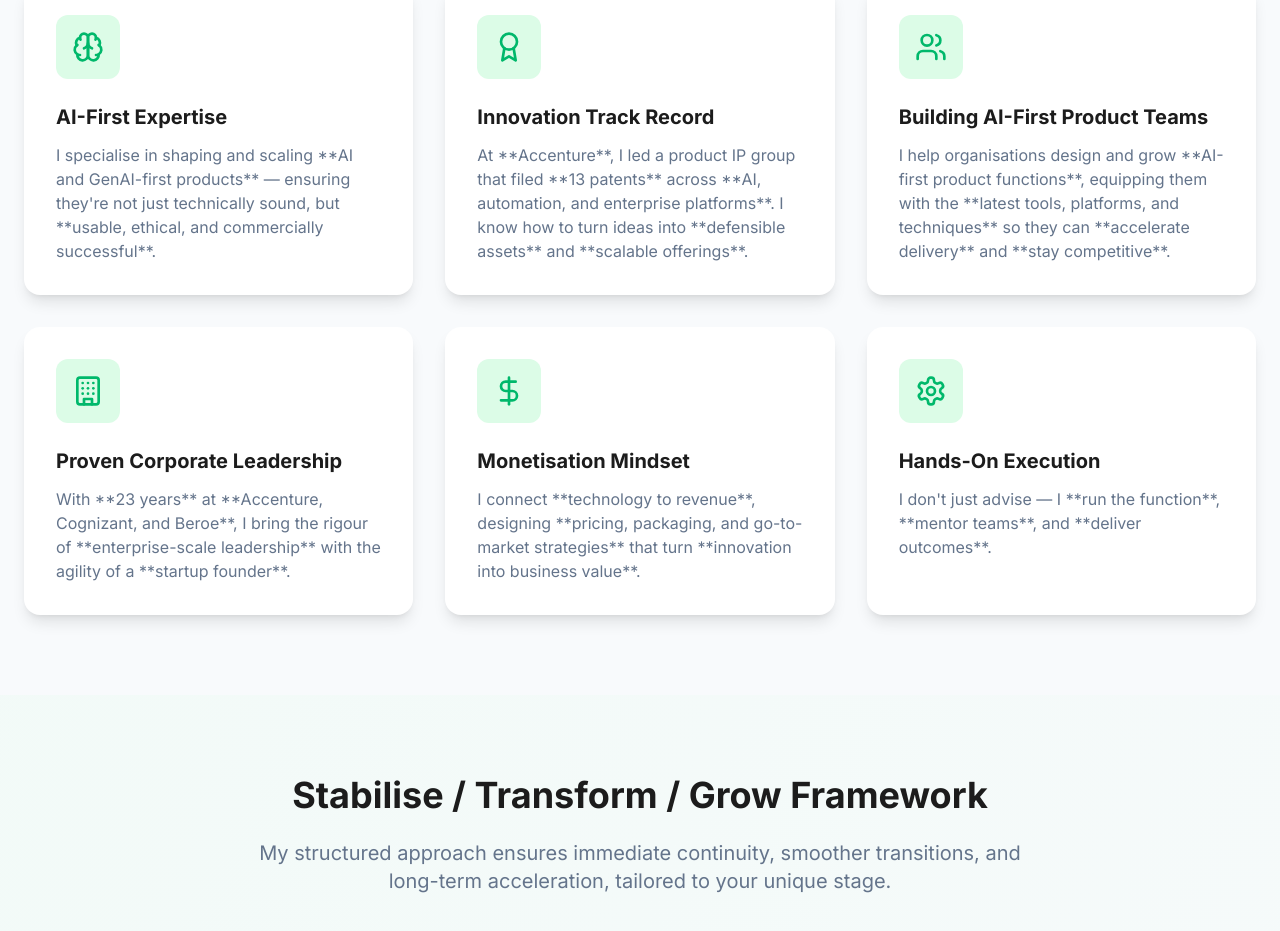
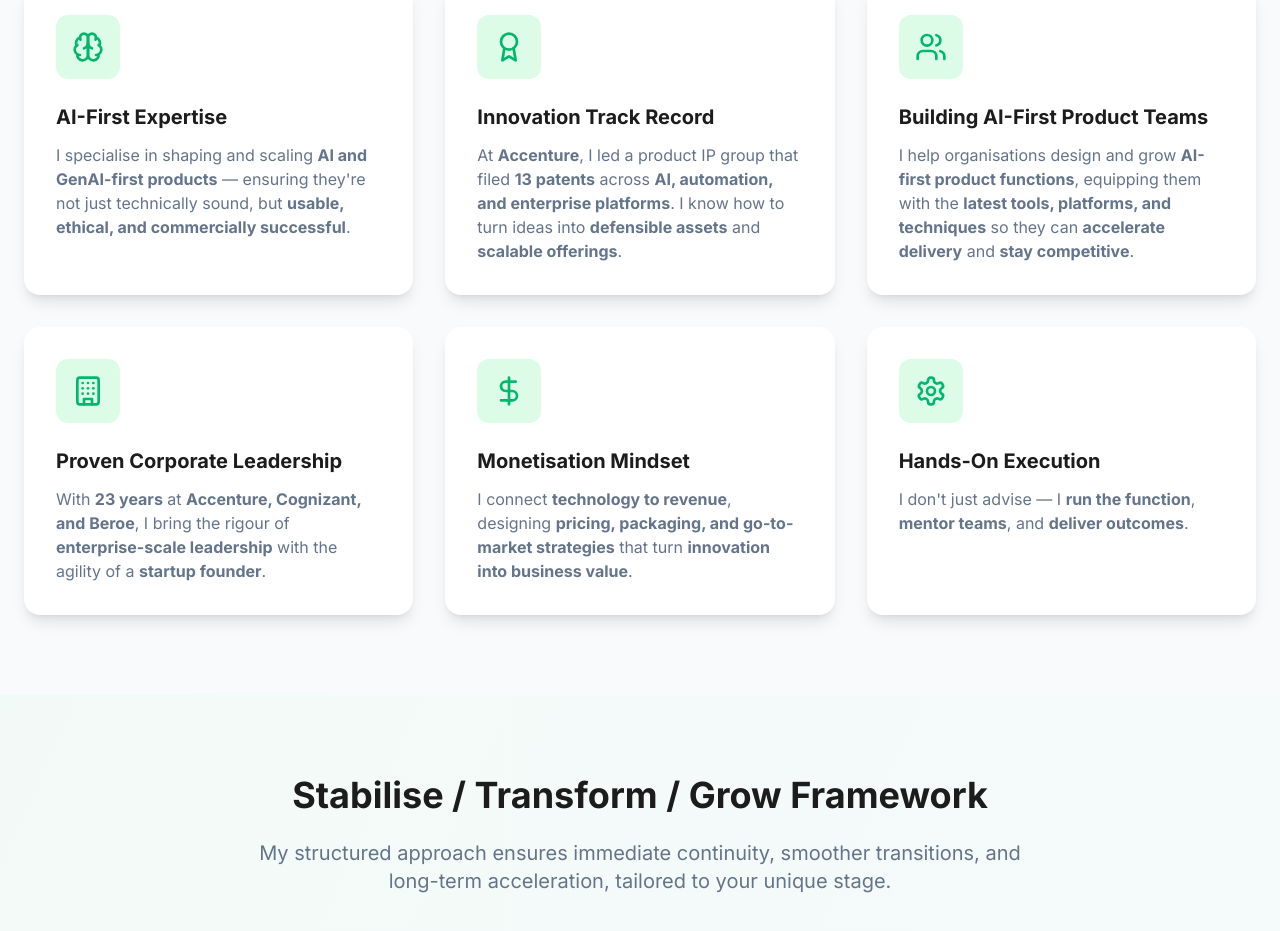
Before and after one commit to Vidbudh/VidbudhFinalWebsite, a React (Vite) app: page /embedded-cpo in a window 1280 px wide. Shown: the part 1093-2024 px from the top of the page. Built offline with nearby package versions, Linux system fonts and the light colour scheme; no server answers.

Commit message:
Add Bold and Color Highlighting to Why Me Section

```diff
--- a/src/pages/EmbeddedCPOPage.tsx
+++ b/src/pages/EmbeddedCPOPage.tsx
@@ -52,32 +52,32 @@ const EmbeddedCPOPage = () => {
     {
       icon: Brain,
       title: "AI-First Expertise",
-      description: "I specialise in shaping and scaling **AI and GenAI-first products** — ensuring they're not just technically sound, but **usable, ethical, and commercially successful**."
+      description: "I specialise in shaping and scaling <strong className='text-tech-green'>AI and GenAI-first products</strong> — ensuring they're not just technically sound, but <strong className='text-tech-green'>usable, ethical, and commercially successful</strong>."
     },
     {
       icon: Award,
       title: "Innovation Track Record",
-      description: "At **Accenture**, I led a product IP group that filed **13 patents** across **AI, automation, and enterprise platforms**. I know how to turn ideas into **defensible assets** and **scalable offerings**."
+      description: "At <strong className='text-tech-green'>Accenture</strong>, I led a product IP group that filed <strong className='text-gold-highlight'>13 patents</strong> across <strong className='text-tech-green'>AI, automation, and enterprise platforms</strong>. I know how to turn ideas into <strong className='text-tech-green'>defensible assets</strong> and <strong className='text-tech-green'>scalable offerings</strong>."
     },
     {
       icon: Users,
       title: "Building AI-First Product Teams",
-      description: "I help organisations design and grow **AI-first product functions**, equipping them with the **latest tools, platforms, and techniques** so they can **accelerate delivery** and **stay competitive**."
+      description: "I help organisations design and grow <strong className='text-tech-green'>AI-first product functions</strong>, equipping them with the <strong className='text-tech-green'>latest tools, platforms, and techniques</strong> so they can <strong className='text-tech-green'>accelerate delivery</strong> and <strong className='text-tech-green'>stay competitive</strong>."
     },
     {
       icon: Building,
       title: "Proven Corporate Leadership",
-      description: "With **23 years** at **Accenture, Cognizant, and Beroe**, I bring the rigour of **enterprise-scale leadership** with the agility of a **startup founder**."
+      description: "With <strong className='text-gold-highlight'>23 years</strong> at <strong className='text-tech-green'>Accenture, Cognizant, and Beroe</strong>, I bring the rigour of <strong className='text-tech-green'>enterprise-scale leadership</strong> with the agility of a <strong className='text-tech-green'>startup founder</strong>."
     },
     {
       icon: DollarSign,
       title: "Monetisation Mindset",
-      description: "I connect **technology to revenue**, designing **pricing, packaging, and go-to-market strategies** that turn **innovation into business value**."
+      description: "I connect <strong className='text-tech-green'>technology to revenue</strong>, designing <strong className='text-tech-green'>pricing, packaging, and go-to-market strategies</strong> that turn <strong className='text-tech-green'>innovation into business value</strong>."
     },
     {
       icon: Settings,
       title: "Hands-On Execution",
-      description: "I don't just advise — I **run the function**, **mentor teams**, and **deliver outcomes**."
+      description: "I don't just advise — I <strong className='text-tech-green'>run the function</strong>, <strong className='text-tech-green'>mentor teams</strong>, and <strong className='text-tech-green'>deliver outcomes</strong>."
     }
   ];
 
@@ -279,7 +279,7 @@ const EmbeddedCPOPage = () => {
                   {point.title}
                 </h3>
                 <p className="text-cool-gray">
-                  {point.description}
+                  <span dangerouslySetInnerHTML={{ __html: point.description }} />
                 </p>
               </div>
             ))}
```
